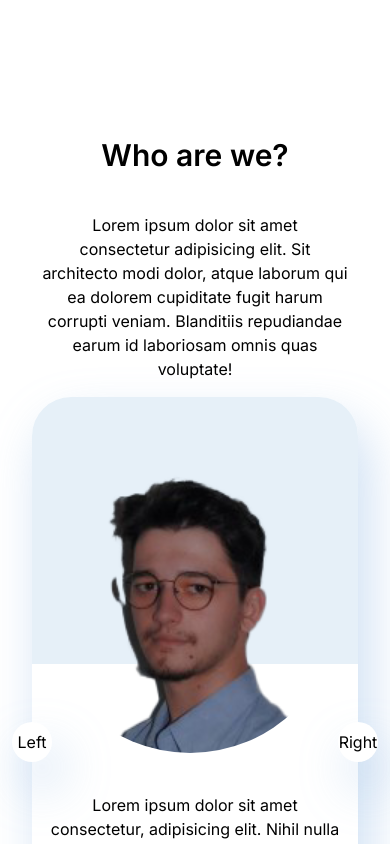
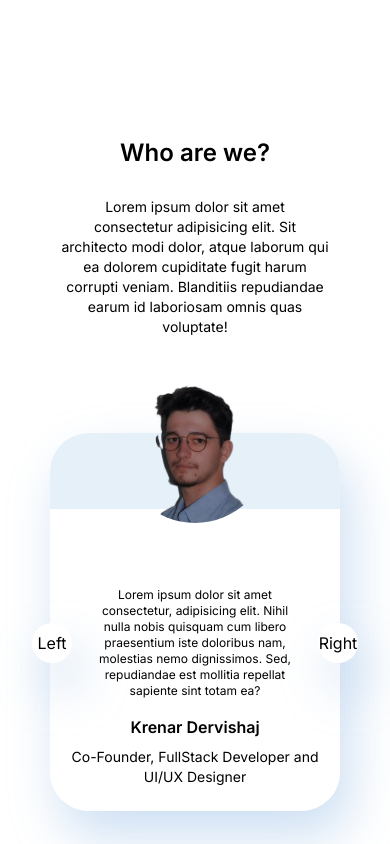
Before and after one commit to cetijunior/cak-v2, a Next.js app: page / in a window 390 px wide. Shown: the part 1460-2304 px from the top of the page. Built offline with nearby package versions, Linux system fonts and the light colour scheme.

Commit message:
Responsive on phones and monitors

```diff
--- a/src/app/About.tsx
+++ b/src/app/About.tsx
@@ -5,9 +5,9 @@ function About() {
     return (
         <section id='about' className='bg-white h-screen w-screen px-8 sm:px-24 py-[700px] sm:py-0'>
             <div className=' sm:flex sm:flex-row flex flex-col gap-4 items-center '>
-                <div className='flex flex-col sm:gap-10 gap-10'>
-                    <h2 className='sm:text-left text-center text-3xl font-semibold'>Who are we?</h2>
-                    <p className='sm:text-left text-center w-[400px]'>Lorem ipsum dolor sit amet <br />consectetur adipisicing elit. Sit <br /> architecto modi dolor, atque laborum qui <br />ea dolorem cupiditate fugit harum <br />corrupti veniam. Blanditiis repudiandae <br /> earum id laboriosam omnis quas <br />voluptate!</p>
+                <div className='flex flex-col sm:mt-20 sm:gap-10 gap-7'>
+                    <h2 className='sm:text-left text-center sm:text-3xl text-2xl font-semibold'>Who are we?</h2>
+                    <p className='sm:text-left text-sm sm:text-base text-center w-[400px]'>Lorem ipsum dolor sit amet <br />consectetur adipisicing elit. Sit <br /> architecto modi dolor, atque laborum qui <br />ea dolorem cupiditate fugit harum <br />corrupti veniam. Blanditiis repudiandae <br /> earum id laboriosam omnis quas <br />voluptate!</p>
                 </div>
                 <CarouselAbout />
             </div>
--- a/src/app/CarouselAbout.tsx
+++ b/src/app/CarouselAbout.tsx
@@ -10,9 +10,9 @@ function CarouselAbout() {
   const [buttonState, setButtonState] = React.useState("visible");
   const [animationKey, setAnimationKey] = React.useState(0);
   const items = [
-    { name: 'Krenar Dervishaj', role: 'Co-Founder, FullStack Developer and UI/UX Designer', className:'rounded-full ml-2 mt-14 w-[300px] h-[300px]', img: '/keniPFP.png', text: 'Lorem ipsum dolor sit amet consectetur, adipisicing elit. Nihil nulla nobis quisquam cum libero praesentium iste doloribus nam, molestias nemo dignissimos. Sed, repudiandae est mollitia repellat sapiente sint totam ea?' },
-    { name: 'Shefqet CJ Lame', role: 'Co-Founder and FullStack Developer', img: '/cjPFP.png', className:'mt-16 rounded-full ml-4 w-[300px] h-[300px]', text: 'Lorem ipsum dolor sit amet consectetur, adipisicing elit. Nihil nulla nobis quisquam cum libero praesentium iste doloribus nam, molestias nemo dignissimos. Sed, repudiandae est mollitia repellat sapiente sint totam ea?'},
-    { name: 'Luars Qamo', role: 'Co-Founder and FullStack Developer', img: '/archiePFP.png', className:'rounded-3xl mt-[-10px] rounded-full ml-[-44px] w-[400px] h-[400px]', text: 'Lorem ipsum dolor sit amet consectetur, adipisicing elit. Nihil nulla nobis quisquam cum libero praesentium iste doloribus nam, molestias nemo dignissimos. Sed, repudiandae est mollitia repellat sapiente sint totam ea?'}
+    { name: 'Krenar Dervishaj', role: 'Co-Founder, FullStack Developer and UI/UX Designer', className:'rounded-full w-[150px] h-[150px] ml-[70px] mt-[-60px] sm:ml-2 sm:mt-12 sm:w-[300px] sm:h-[300px]', img: '/keniPFP.png', text: 'Lorem ipsum dolor sit amet consectetur, adipisicing elit. Nihil nulla nobis quisquam cum libero praesentium iste doloribus nam, molestias nemo dignissimos. Sed, repudiandae est mollitia repellat sapiente sint totam ea?' },
+    { name: 'Shefqet CJ Lame', role: 'Co-Founder and FullStack Developer', img: '/cjPFP.png', className:'rounded-full w-[150px] h-[150px] ml-[70px] mt-[-60px] sm:ml-8 sm:mt-20 sm:w-[250px] sm:h-[250px]', text: 'Lorem ipsum dolor sit amet consectetur, adipisicing elit. Nihil nulla nobis quisquam cum libero praesentium iste doloribus nam, molestias nemo dignissimos. Sed, repudiandae est mollitia repellat sapiente sint totam ea?'},
+    { name: 'Luars Qamo', role: 'Co-Founder and FullStack Developer', img: '/archiePFP.png', className:'rounded-full w-[200px] h-[200px] ml-[45px] mt-[-65px] sm:ml-2 sm:mt-12 sm:w-[300px] sm:h-[300px]', text: 'Lorem ipsum dolor sit amet consectetur, adipisicing elit. Nihil nulla nobis quisquam cum libero praesentium iste doloribus nam, molestias nemo dignissimos. Sed, repudiandae est mollitia repellat sapiente sint totam ea?'}
   ];
 
   const triggerFadeEffect = () => {
@@ -62,15 +62,15 @@ function CarouselAbout() {
   };
 
   return (
-    <div>
-      <button onClick={goToPrevSlide} className={`button-fade z-10 sm:left-[495px] left-3 mt-[325px] sm:mt-[170px] absolute w-10 h-10 bg-white shadow-custom-blue rounded-full ${buttonState === "visible" || buttonState === "fading in" ? "opacity-1" : "opacity-0"} `}>Left</button>
-      <button onClick={goToNextSlide} className={` button-fade  z-10 sm:right-20 right-3 mt-[325px] sm:mt-[170px] absolute w-10 h-10 bg-white shadow-custom-blue rounded-full ${buttonState === "visible" || buttonState === "fading in" ? "opacity-1" : "opacity-0"} `}>Right</button>
-      <div key={animationKey} className={`sm:flex sm:flex-row flex flex-col sm:gap-10 gap-10 split-bg-vertically sm:bgForAbout rounded-[39px] shadow-custom-blue ${getAnimationClass(current)}`}>
+    <div className='mt-20 w-[290px] sm:w-[800px]'>
+      <button onClick={goToPrevSlide} className={`button-fade z-10 sm:left-[615px] left-8 mt-[190px] sm:mt-[190px] absolute w-10 h-10 bg-white shadow-custom-blue rounded-full ${buttonState === "visible" || buttonState === "fading in" ? "opacity-1" : "opacity-0"} `}>Left</button>
+      <button onClick={goToNextSlide} className={` button-fade z-10 sm:right-20 right-8 mt-[190px] sm:mt-[190px] absolute w-10 h-10 bg-white shadow-custom-blue rounded-full ${buttonState === "visible" || buttonState === "fading in" ? "opacity-1" : "opacity-0"} `}>Right</button>
+      <div key={animationKey} className={`sm:flex sm:flex-row flex flex-col sm:gap-10 gap-10 split-bg-vertically sm:bgForAbout relative sm:right-[-125px] rounded-[39px] shadow-custom-blue ${getAnimationClass(current)}`}>
                     <img src={items[current].img} alt={items[current].name} className={items[current].className}/>
-                    <div className='px-4 mb-6'>
-                        <p className='text-center sm:text-left'>{items[current].text}</p>
+                    <div className='px-4 sm:py-28 py-6 flex flex-col sm:items-start items-center'>
+                        <p className='text-center text-xs sm:w-[300px] w-[200px] sm:text-sm sm:text-left'>{items[current].text}</p>
                         <h1 className='sm:text-left text-center font-semibold mt-4'>{items[current].name}</h1>
-                        <h1 className='sm:text-left text-center text-sm'>{items[current].role}</h1>
+                        <h1 className='sm:text-left text-center text-sm mt-2 '>{items[current].role}</h1>
                     </div>
                 </div>
 
--- a/styles/globals.css
+++ b/styles/globals.css
@@ -24,7 +24,7 @@
   }
 
   .split-bg-vertically{
-  background-image: linear-gradient(to bottom, #E6F0F8 40%, #E6F0F8 40%, #ffffff 40%, #ffffff 70%);
+  background-image: linear-gradient(to bottom, #E6F0F8 20%, #E6F0F8 20%, #ffffff 20%, #ffffff 70%);
   }
 
 
```
